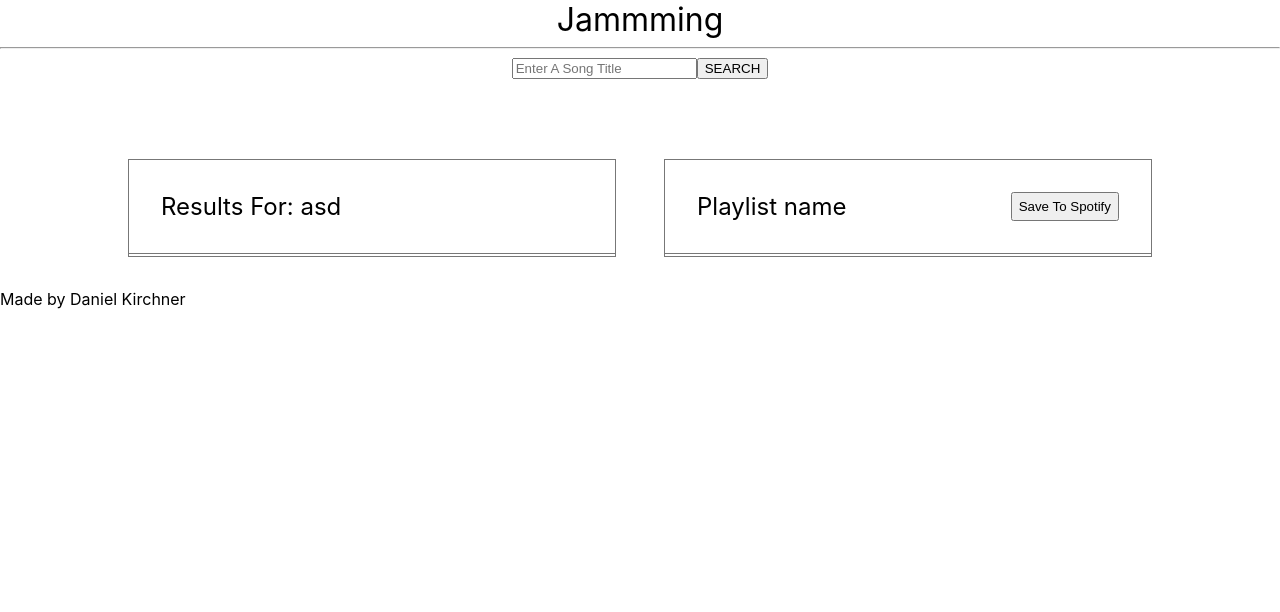
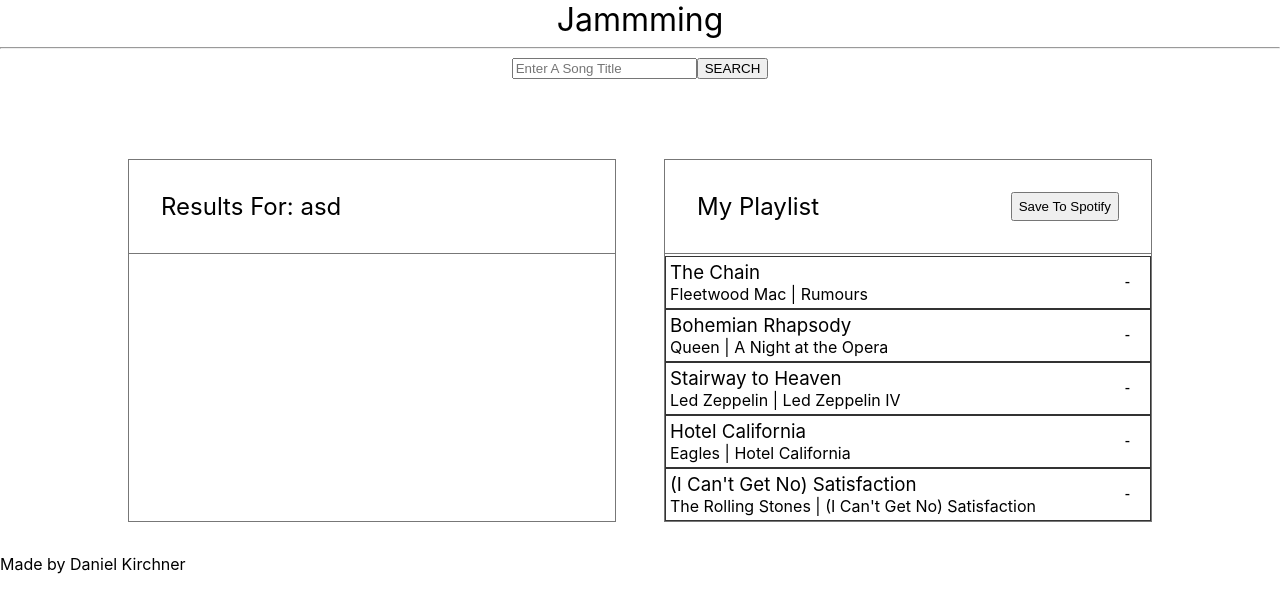
Before and after one commit to Daniel-Kirchner/jammming, a React (Create React App) app: page / in a window 1280 px wide. Shown: the top 612 px of the page. Built offline with nearby package versions, Linux system fonts and the light colour scheme.

Commit message:
Implement Adding Songs To a Custom Playlist

```diff
--- a/src/App.js
+++ b/src/App.js
@@ -6,16 +6,34 @@ import SearchResults from "./components/SearchResults/SearchResults";
 
 import styles from "./App.module.css";
 
-import { trackData } from "./utils/mockdata";
+import { mockSearchResults, mockPlaylistTracks } from "./utils/mockdata";
 
 function App() {
   const [searchResults, setSearchResults] = useState([]);
+  const [playlistTracks, setPlaylistTracks] = useState(mockPlaylistTracks);
+  const [playlistName, setPlaylistName] = useState("My Playlist");
 
   const search = useCallback((term) => {
-    const filteredResults = trackData.filter((track) =>
+    const filteredResults = mockSearchResults.filter((track) =>
       track.name.toLowerCase().includes(term.toLowerCase())
     );
     setSearchResults(filteredResults);
+  }, []);
+
+  const addTrack = useCallback(
+    (track) => {
+      if (playlistTracks.some((savedTrack) => savedTrack.id === track.id))
+        return;
+
+      setPlaylistTracks((prevTracks) => [...prevTracks, track]);
+    },
+    [playlistTracks]
+  );
+
+  const removeTrack = useCallback((track) => {
+    setPlaylistTracks((prevTracks) =>
+      prevTracks.filter((currentTrack) => currentTrack.id !== track.id)
+    );
   }, []);
 
   return (
@@ -26,8 +44,12 @@ function App() {
         <SearchBar onSearch={search} />
       </header>
       <main className={styles.main}>
-        <SearchResults searchResults={searchResults} />
-        <Playlist />
+        <SearchResults searchResults={searchResults} onAdd={addTrack} />
+        <Playlist
+          playlistName={playlistName}
+          playlistTracks={playlistTracks}
+          onRemove={removeTrack}
+        />
       </main>
       <footer>
         <p>Made by Daniel Kirchner</p>
--- a/src/components/Playlist/Playlist.js
+++ b/src/components/Playlist/Playlist.js
@@ -2,14 +2,18 @@ import Tracklist from "../Tracklist/Tracklist";
 
 import styles from "./Playlist.module.css";
 
-const Playlist = () => {
+const Playlist = ({ playlistName, playlistTracks, onRemove }) => {
   return (
     <div className={styles.container}>
       <div className={styles.header}>
-        <h2>Playlist name</h2>
+        <h2>{playlistName}</h2>
         <button>Save To Spotify</button>
       </div>
-      {/* <Tracklist /> */}
+      <Tracklist
+        tracks={playlistTracks}
+        inPLaylist={true}
+        onRemove={onRemove}
+      />
     </div>
   );
 };
--- a/src/components/SearchBar/SearchBar.js
+++ b/src/components/SearchBar/SearchBar.js
@@ -3,9 +3,9 @@ import { useCallback, useState } from "react";
 const SearchBar = ({ onSearch }) => {
   const [term, setTerm] = useState("");
 
-  const handleTermChange = (e) => {
-    setTerm(e.target.value);
-  };
+  const handleTermChange = useCallback((event) => {
+    setTerm(event.target.value);
+  }, []);
 
   const search = useCallback(
     (e) => {
--- a/src/components/SearchResults/SearchResults.js
+++ b/src/components/SearchResults/SearchResults.js
@@ -2,11 +2,11 @@ import Tracklist from "../Tracklist/Tracklist";
 
 import styles from "./SearchResults.module.css";
 
-const SearchResults = ({ searchResults }) => {
+const SearchResults = ({ searchResults, onAdd }) => {
   return (
     <div className={styles.container}>
       <h2 className={styles.header}>Results For: asd</h2>
-      <Tracklist tracks={searchResults} />
+      <Tracklist tracks={searchResults} inPLaylist={false} onAdd={onAdd} />
     </div>
   );
 };
--- a/src/components/Track/Track.js
+++ b/src/components/Track/Track.js
@@ -1,6 +1,22 @@
+import { useCallback } from "react";
+
 import styles from "./Track.module.css";
 
-const Track = ({ track }) => {
+const Track = ({ track, inPlaylist, onAdd, onRemove }) => {
+  const addTrack = useCallback(
+    (e) => {
+      onAdd(track);
+    },
+    [onAdd, track]
+  );
+
+  const removeTrack = useCallback(
+    (e) => {
+      onRemove(track);
+    },
+    [onRemove, track]
+  );
+
   return (
     <div className={styles.container}>
       <div>
@@ -9,7 +25,15 @@ const Track = ({ track }) => {
           {track.artist} | {track.album}
         </p>
       </div>
-      <button className={styles.btn}>+</button>
+      {inPlaylist ? (
+        <button className={styles.btn} onClick={removeTrack}>
+          -
+        </button>
+      ) : (
+        <button className={styles.btn} onClick={addTrack}>
+          +
+        </button>
+      )}
     </div>
   );
 };
--- a/src/components/Tracklist/Tracklist.js
+++ b/src/components/Tracklist/Tracklist.js
@@ -2,11 +2,19 @@ import Track from "../Track/Track";
 
 import styles from "./Tracklist.module.css";
 
-const Tracklist = ({ tracks }) => {
+const Tracklist = ({ tracks, inPLaylist, onAdd, onRemove }) => {
   return (
     <div className={styles.container}>
       {tracks.map((track) => {
-        return <Track track={track} key={track.id} />;
+        return (
+          <Track
+            track={track}
+            key={track.id}
+            inPlaylist={inPLaylist}
+            onAdd={onAdd}
+            onRemove={onRemove}
+          />
+        );
       })}
     </div>
   );
--- a/src/utils/mockdata.js
+++ b/src/utils/mockdata.js
@@ -1,4 +1,4 @@
-export const trackData = [
+export const mockSearchResults = [
   {
     name: "Don't Stop Believin'",
     artist: "Journey",
@@ -30,3 +30,36 @@ export const trackData = [
     id: "5",
   },
 ];
+
+export const mockPlaylistTracks = [
+  {
+    id: "6",
+    name: "The Chain",
+    artist: "Fleetwood Mac",
+    album: "Rumours",
+  },
+  {
+    id: "2",
+    name: "Bohemian Rhapsody",
+    artist: "Queen",
+    album: "A Night at the Opera",
+  },
+  {
+    id: "7",
+    name: "Stairway to Heaven",
+    artist: "Led Zeppelin",
+    album: "Led Zeppelin IV",
+  },
+  {
+    id: "8",
+    name: "Hotel California",
+    artist: "Eagles",
+    album: "Hotel California",
+  },
+  {
+    id: "9",
+    name: "(I Can't Get No) Satisfaction",
+    artist: "The Rolling Stones",
+    album: "(I Can't Get No) Satisfaction",
+  },
+];
```
